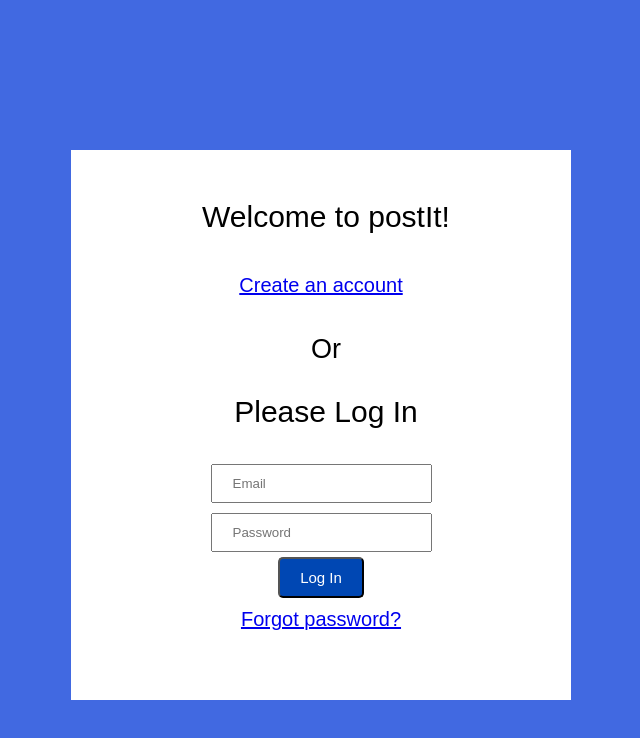
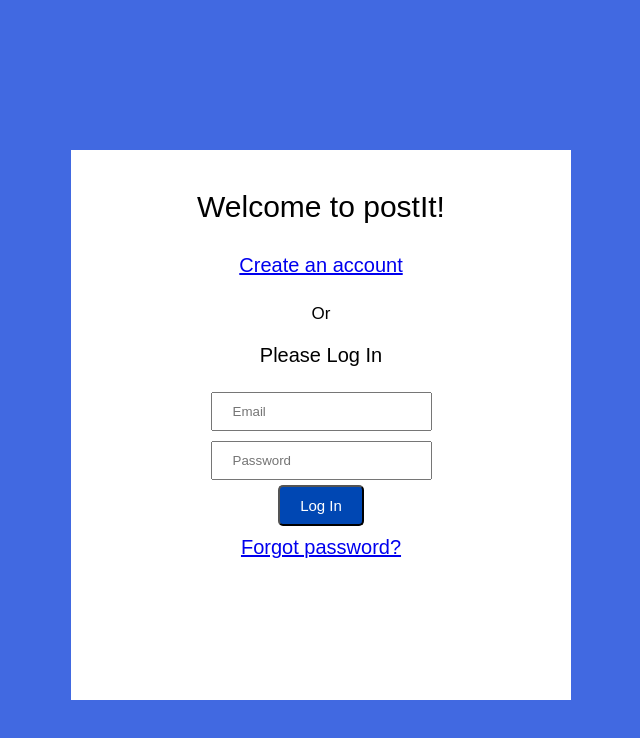
Before and after one commit to PriitVallap/Veebirakendused, a plain HTML site: page login.html in a window 1280 px wide. Shown: the whole page, without its empty margins (319-959 px from the left). Drawn offline with Linux system fonts and the light colour scheme.

Commit message:
removed style from html and added ~, #  and +

```diff
--- a/login.html
+++ b/login.html
@@ -6,11 +6,11 @@
 </head>
 <body>
     <div class="login">
-        <p style="font-size: 30px; padding-top: ; ">Welcome to postIt!</p>
+        <h1 id= "Welcome">Welcome to postIt!</h1>
 
         <a class="a" target="_self" href="login.html" >Create an account</a>
-        <p style="font-size: 27px;">Or</p>
-        <p style="font-size: 30px;">Please Log In</p>
+        <p>Or</p>
+        <p >Please Log In</p>
     <form action="index.html">
         <label for="email" id="email"></label>
         <input type="text" id="email" name="email" placeholder="Email"><br>
--- a/styles.css
+++ b/styles.css
@@ -121,21 +121,23 @@ div.element{
 }
 
 
-p {
+div.element > p {
     margin-left: 10px;
+    margin-right: 10px;
 }
 
 p.date{
     text-align: right;
     color: #8b8b8b98;
     font-size: 15px;
-    margin-right: 10;
 }
 p.description{
     font-weight: 500;
     font-size: 20px;
     text-align: left;
+    margin-left: 10px;
 }
+
 img.post {
         display: flex;
         max-width:740px;
@@ -168,3 +170,18 @@ input[type=submit] {
     border-radius: 5px;
     font-size: 15px;
 }
+
+
+#Welcome {
+    font-size: 30px;
+    padding-top: ;
+    font-weight: normal;
+}
+
+.login a ~ p {
+    font-size: 20px;
+}
+
+.login a + p{
+    font-size: 17px;
+}
```
